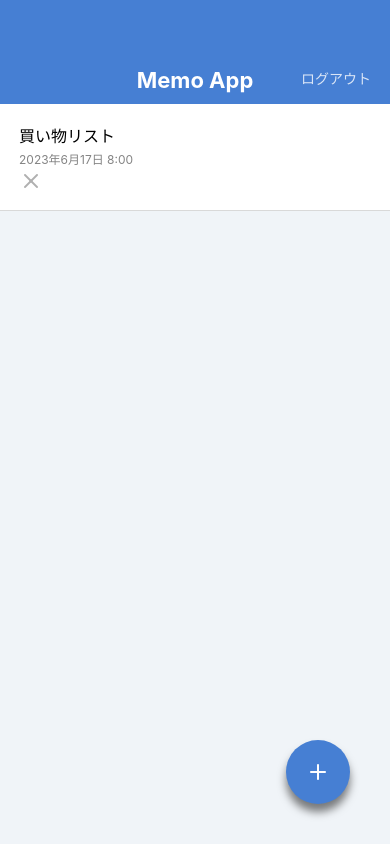
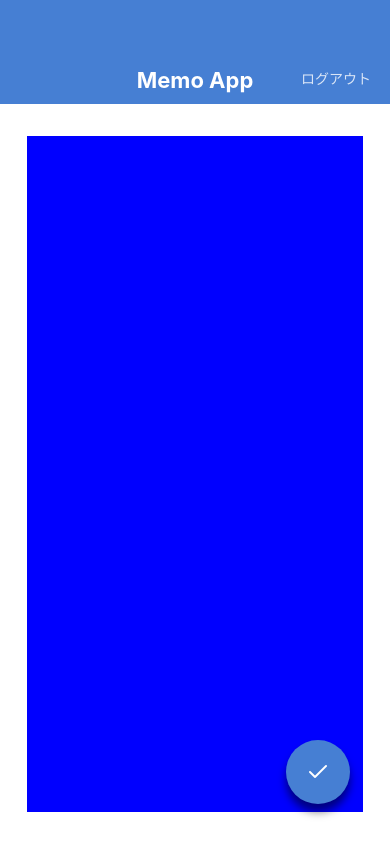
Before and after one commit to Eiji-MoneyUIUX/Memoapp2, a React Native app: screen / in a window 390 px wide. Built offline with nearby package versions, Linux system fonts and the light colour scheme.

Commit message:
Create MemoEditScreen and MemoCreateScren

```diff
--- a/App.jsx
+++ b/App.jsx
@@ -1,9 +1,13 @@
 import React from 'react';
-import MemoListScreen from './src/screens/MemoListScreen';
+// import MemoListScreen from './src/screens/MemoListScreen';
 // import MemoDetailScreen from './src/screens/MemoDetailScreen';
+//  import MemoEditScreen from './src/screens/MemoEditScreen';
+import MemoCreateScreen from './src/screens/MemoCreateScreen';
 
 export default function App() {
   return (
-    <MemoListScreen />
+  // <MemoListScreen />
+  // <MemoEditScreen />
+  <MemoCreateScreen />
   );
 }
--- a/package.json
+++ b/package.json
@@ -10,6 +10,7 @@
   },
   "dependencies": {
     "@expo/vector-icons": "^13.0.0",
+    "@use-expo/font": "^2.0.0",
     "expo": "^46.0.21",
     "expo-status-bar": "~1.4.4",
     "expo-updates": "^0.4.2",
--- /dev/null
+++ b/src/screens/MemoCreateScreen.jsx
@@ -0,0 +1,37 @@
+import React from 'react';
+import {
+  View, TextInput, StyleSheet, KeyboardAvoidingView,
+} from 'react-native';
+
+import AppBar from '../components/AppBar';
+import CircleButton from '../components/CircleButton';
+
+export default function MemoCreateScreen() {
+  return (
+    <KeyboardAvoidingView style={styles.container} behavior="height">
+      <AppBar />
+
+      <View style={styles.inputContainer}>
+        <TextInput value="" multiline style={styles.input} />
+      </View>
+      <CircleButton name="check" />
+    </KeyboardAvoidingView>
+  );
+}
+const styles = StyleSheet.create({
+  container: {
+    flex: 1,
+  },
+  inputContainer: {
+    paddingHorizontal: 27,
+    paddingVertical: 32,
+    flex: 1,
+  },
+  input: {
+    backgroundColor: 'blue',
+    flex: 1,
+    textAlignVertical: 'top',
+    fontSize: 16,
+    lineHeight: 24,
+  },
+});
--- /dev/null
+++ b/src/screens/MemoEditScreen.jsx
@@ -0,0 +1,37 @@
+import React from 'react';
+import {
+  View, TextInput, StyleSheet, KeyboardAvoidingView,
+} from 'react-native';
+
+import AppBar from '../components/AppBar';
+import CircleButton from '../components/CircleButton';
+
+export default function MemoEditScreen() {
+  return (
+    <KeyboardAvoidingView style={styles.container} behavior="height">
+      <AppBar />
+
+      <View style={styles.inputContainer}>
+        <TextInput value="買い物リスト" multiline style={styles.input} />
+      </View>
+      <CircleButton name="check" />
+    </KeyboardAvoidingView>
+  );
+}
+const styles = StyleSheet.create({
+  container: {
+    flex: 1,
+  },
+  inputContainer: {
+    paddingHorizontal: 27,
+    paddingVertical: 32,
+    flex: 1,
+  },
+  input: {
+    backgroundColor: 'blue',
+    flex: 1,
+    textAlignVertical: 'top',
+    fontSize: 16,
+    lineHeight: 24,
+  },
+});
```
Also changed, not shown: assets/fonts/selection.json (added, +1 -0 lines), src/components/Icon.jsx (added, +31 -0 lines), Hello/メモ.txt (added), assets/fonts/icomoon.ttf (added), 1 other file (tests, documents, lock files or other folders).
